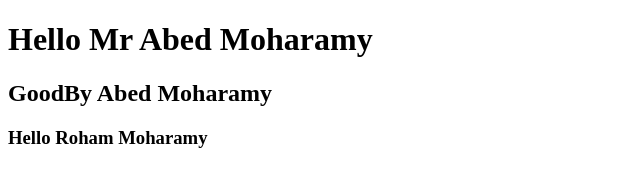
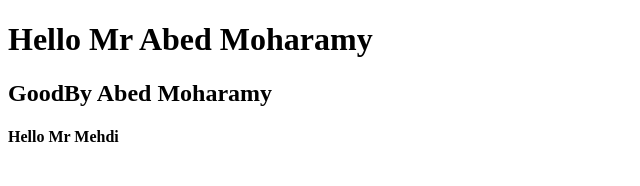
Before and after one commit to abedmoharamy/git-project, a plain HTML site: page index.html in a window 1280 px wide. Shown: the whole page, without its empty margins (0-640 px from the left). Drawn offline with Linux system fonts and the light colour scheme.

Commit message:
Add Tag H4

```diff
--- a/index.html
+++ b/index.html
@@ -7,6 +7,6 @@
 <body>
 <h1>Hello Mr Abed Moharamy</h1>
 <h2>GoodBy Abed Moharamy</h2>
-<h3>Hello Roham  Moharamy</h3>
+<h4>Hello Mr Mehdi</h4>
 </body>
 </html>
```
